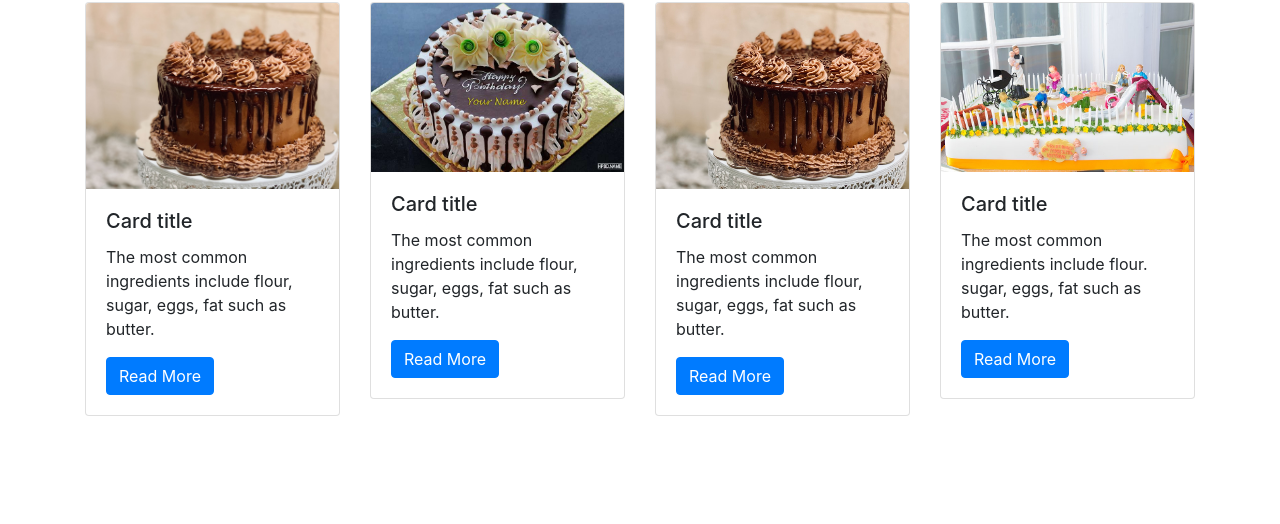
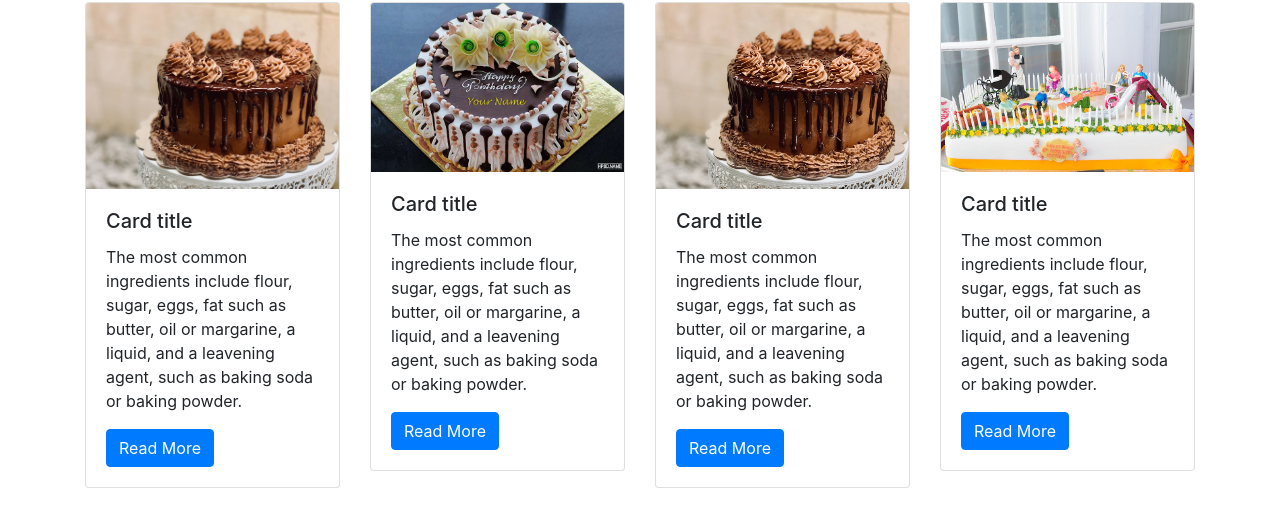
Before and after one commit to Priyasheel/Grid-Card-Style, a plain HTML site: page index.html in a window 1280 px wide. Shown: the part 54-578 px from the top of the page. Drawn offline with Linux system fonts and the light colour scheme.

Commit message:
Update index.html

```diff
--- a/index.html
+++ b/index.html
@@ -18,7 +18,7 @@
                         <img class="card-img-top" src="img/1 pic.jpg" alt="Card image cap">
                         <div class="card-body">
                           <h5 class="card-title">Card title</h5>
-                          <p class="card-text">The most common ingredients include flour, sugar, eggs, fat such as butter.</p>
+                          <p class="card-text">The most common ingredients include flour, sugar, eggs, fat such as butter, oil or margarine, a liquid, and a leavening agent, such as baking soda or baking powder.</p>
                           <a href="https://priyasheel.xyz/" target="_blank" class="btn btn-primary">Read More</a>
                         </div>
                     </div>
@@ -28,7 +28,7 @@
                         <img class="card-img-top" src="img/ckk.jpg" alt="Card image cap">
                         <div class="card-body">
                           <h5 class="card-title">Card title</h5>
-                          <p class="card-text">The most common ingredients include flour, sugar, eggs, fat such as butter.</p>
+                          <p class="card-text">The most common ingredients include flour, sugar, eggs, fat such as butter, oil or margarine, a liquid, and a leavening agent, such as baking soda or baking powder.</p>
                           <a href="https://priyasheel.xyz/" target="_blank" class="btn btn-primary">Read More</a>
                         </div>
                     </div>
@@ -38,7 +38,7 @@
                         <img class="card-img-top" src="img/ccake.jpg" alt="Card image cap">
                         <div class="card-body">
                           <h5 class="card-title">Card title</h5>
-                          <p class="card-text">The most common ingredients include flour, sugar, eggs, fat such as butter.</p>
+                          <p class="card-text">The most common ingredients include flour, sugar, eggs, fat such as butter, oil or margarine, a liquid, and a leavening agent, such as baking soda or baking powder.</p>
                           <a href="https://priyasheel.xyz/" target="_blank" class="btn btn-primary">Read More</a>
                         </div>
                     </div>
@@ -48,7 +48,7 @@
                         <img class="card-img-top" src="img/2 pic.jpg" alt="Card image cap">
                         <div class="card-body">
                           <h5 class="card-title">Card title</h5>
-                          <p class="card-text">The most common ingredients include flour. sugar, eggs, fat such as butter.</p>
+                          <p class="card-text">The most common ingredients include flour, sugar, eggs, fat such as butter, oil or margarine, a liquid, and a leavening agent, such as baking soda or baking powder.</p>
                           <a href="https://priyasheel.xyz/" target="_blank" class="btn btn-primary">Read More</a>
                         </div>
                     </div>
```
